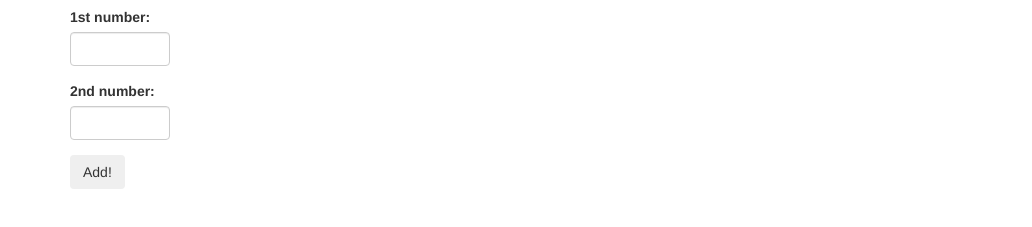
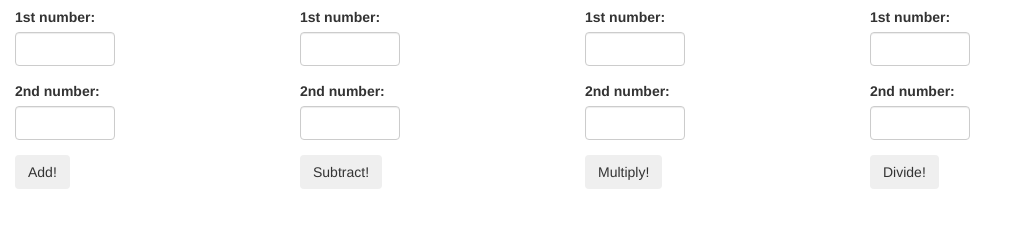
Before and after one commit to JohnNilsOlson/calculator, a plain HTML site: page index.html in a window 1280 px wide. Shown: the part 63-290 px from the top of the page, without its empty margins (0-1032 px from the left). Drawn offline with Linux system fonts and the light colour scheme.

Commit message:
add sub, mult, div forms to html
Co-authored-by: Teresa Rosinski <trosinski89@gmail.com>

```diff
--- a/index.html
+++ b/index.html
@@ -9,7 +9,8 @@
     </head>
     <body>
       <h1>Calculator</h1>
-      <div class="container">
+      <div class="container row">
+        <div class="col-md-3">
           <form id="add">
             <div class="form-group">
               <label for="add1">1st number:</label>
@@ -21,9 +22,54 @@
             </div>
             <button type="submit" class="btn">Add!</button>
           </form>
+          <div id="output">
           </div>
+        </div>
+        <div class="col-md-3">
+          <form id="sub">
+            <div class="form-group">
+              <label for="sub1">1st number:</label>
+              <input id="sub1" class="form-control" type="text">
+            </div>
+            <div class="form-group">
+              <label for="sub2">2nd number:</label>
+              <input id="sub2" class="form-control" type="text">
+            </div>
+            <button type="submit" class="btn">Subtract!</button>
+          </form>
           <div id="output">
-
+          </div>
+        </div>
+        <div class="col-md-3">
+          <form id="mult">
+            <div class="form-group">
+              <label for="mult1">1st number:</label>
+              <input id="mult1" class="form-control" type="text">
+            </div>
+            <div class="form-group">
+              <label for="mult2">2nd number:</label>
+              <input id="mult2" class="form-control" type="text">
+            </div>
+            <button type="submit" class="btn">Multiply!</button>
+          </form>
+          <div id="output">
+          </div>
+        </div>
+        <div class="col-md-3">
+          <form id="div">
+            <div class="form-group">
+              <label for="div1">1st number:</label>
+              <input id="div1" class="form-control" type="text">
+            </div>
+            <div class="form-group">
+              <label for="div2">2nd number:</label>
+              <input id="div2" class="form-control" type="text">
+            </div>
+            <button type="submit" class="btn">Divide!</button>
+          </form>
+          <div id="output">
+          </div>
+        </div>
       </div>
     </body>
 </html>
```
Lines whose indentation alone changed are shown as unchanged.
